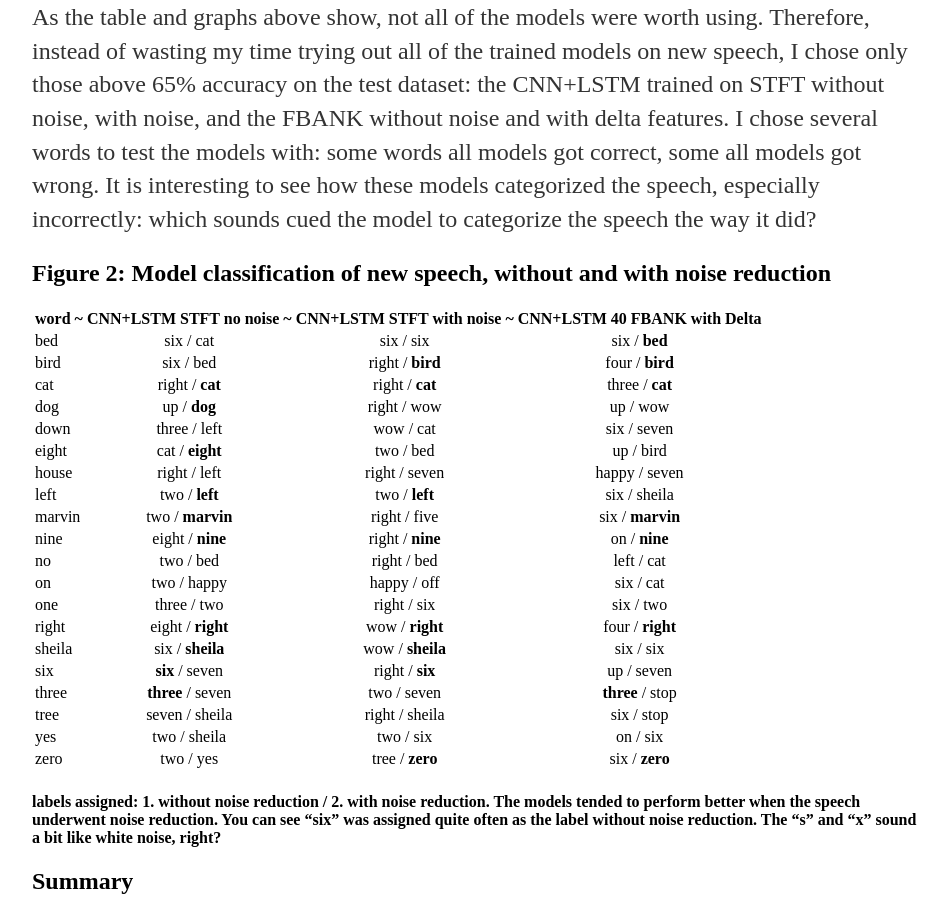
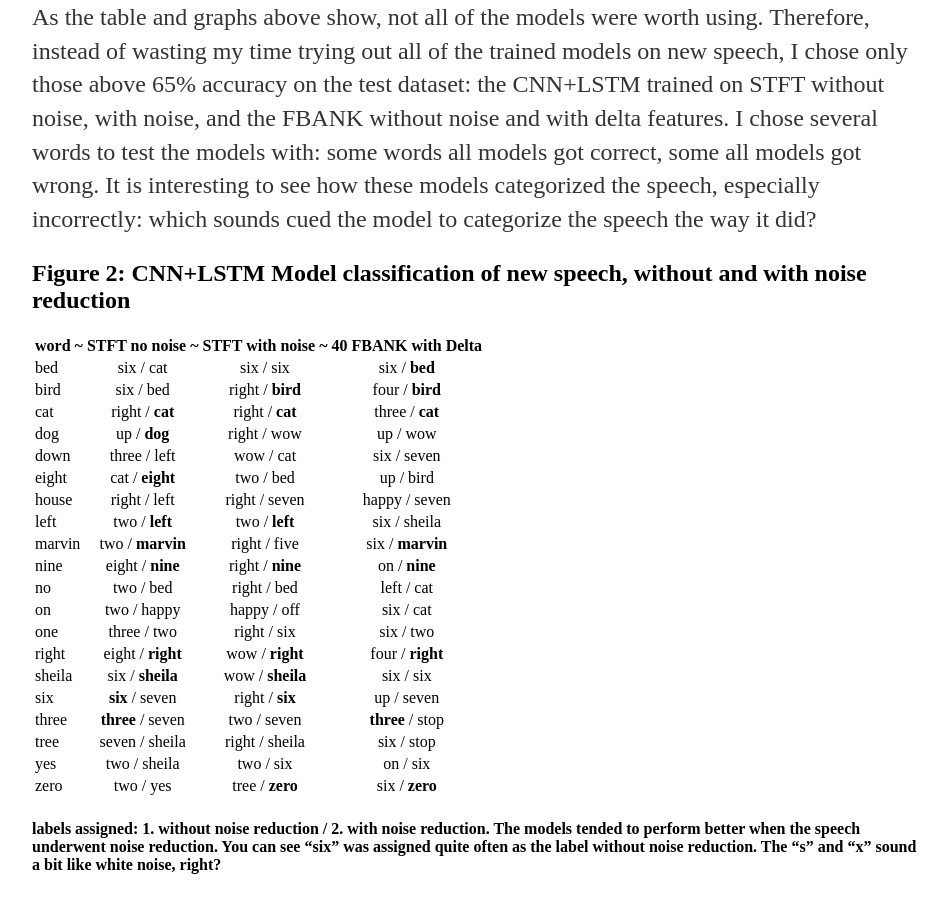
Before and after one commit to a-n-rose/a-n-rose.github.io, a Jekyll site: the page built from _posts/2019-02-17-comparing-features-and-models-deep-learning-and-speech.md, in a window 1280 px wide and 900 px high, scrolled down 3488 px. Shown: the whole window, without its empty margins (160-1107 px from the left). Built offline with Jekyll 4.4.1, drawn with Linux system fonts in a browser that asks for light colours.

Commit message:
format adjustment

```diff
--- a/_posts/2019-02-17-comparing-features-and-models-deep-learning-and-speech.md
+++ b/_posts/2019-02-17-comparing-features-and-models-deep-learning-and-speech.md
@@ -65,9 +65,9 @@ Below are graphs depicting the training accuracy and loss of the CNN+LSTM with v
 
 As the table and graphs above show, not all of the models were worth using. Therefore, instead of wasting my time trying out all of the trained models on new speech, I chose only those above 65% accuracy on the test dataset: the CNN+LSTM trained on STFT without noise, with noise, and the FBANK without noise and with delta features. I chose several words to test the models with: some words all models got correct, some all models got wrong. It is interesting to see how these models categorized the speech, especially incorrectly: which sounds cued the model to categorize the speech the way it did?
 
-## Figure 2: Model classification of new speech, without and with noise reduction
+## Figure 2: CNN+LSTM Model classification of new speech, without and with noise reduction
 
-| word ~| CNN+LSTM STFT no noise ~| CNN+LSTM STFT with noise ~| CNN+LSTM 40 FBANK with Delta |
+| word ~| STFT no noise ~| STFT with noise ~| 40 FBANK with Delta |
 |:----|:----:|:----:|:---:|
 | bed  | six / cat  | six / six  | six / **bed**  |
 | bird | six / bed | right / **bird** |  four / **bird** |
```
